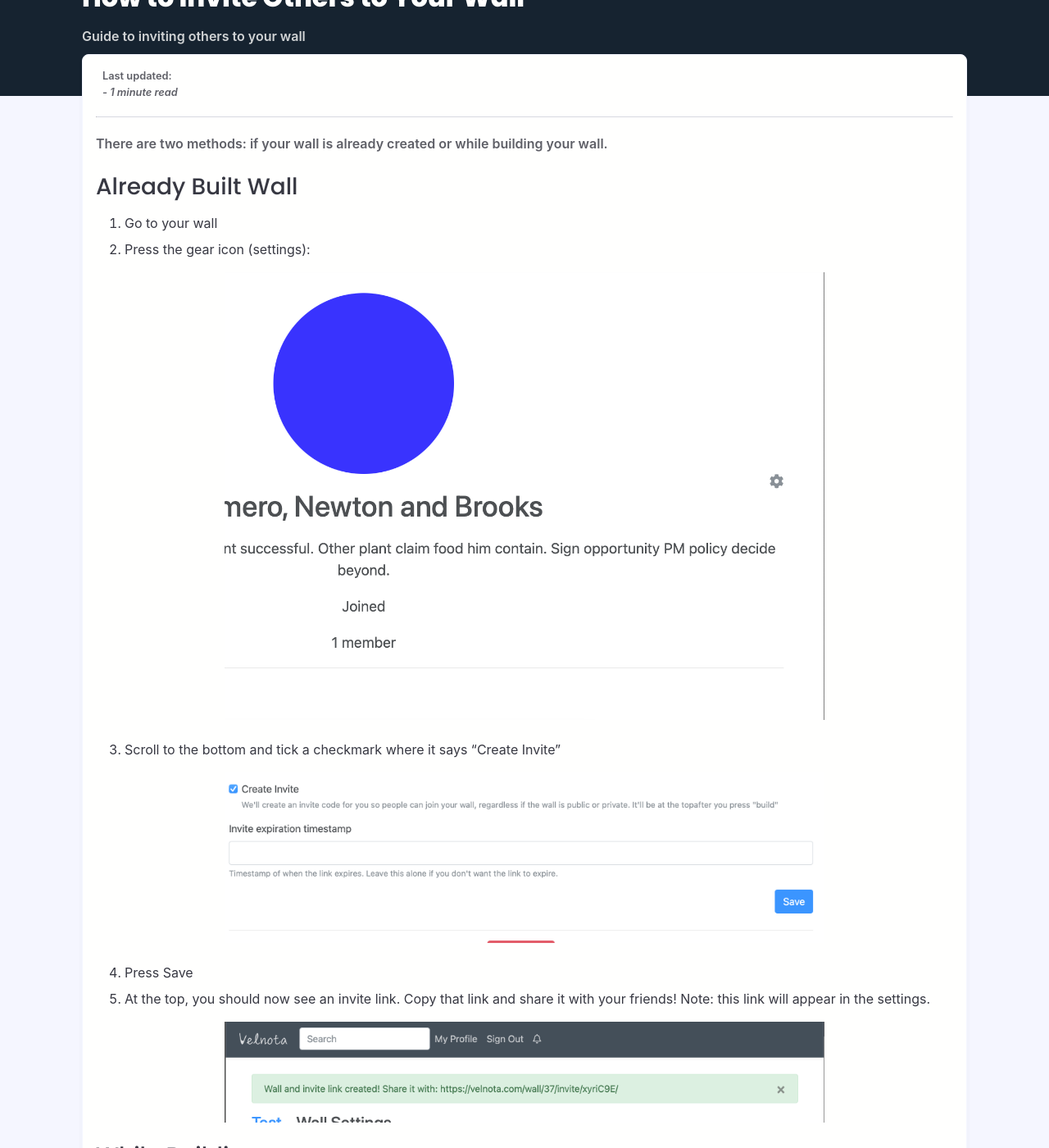
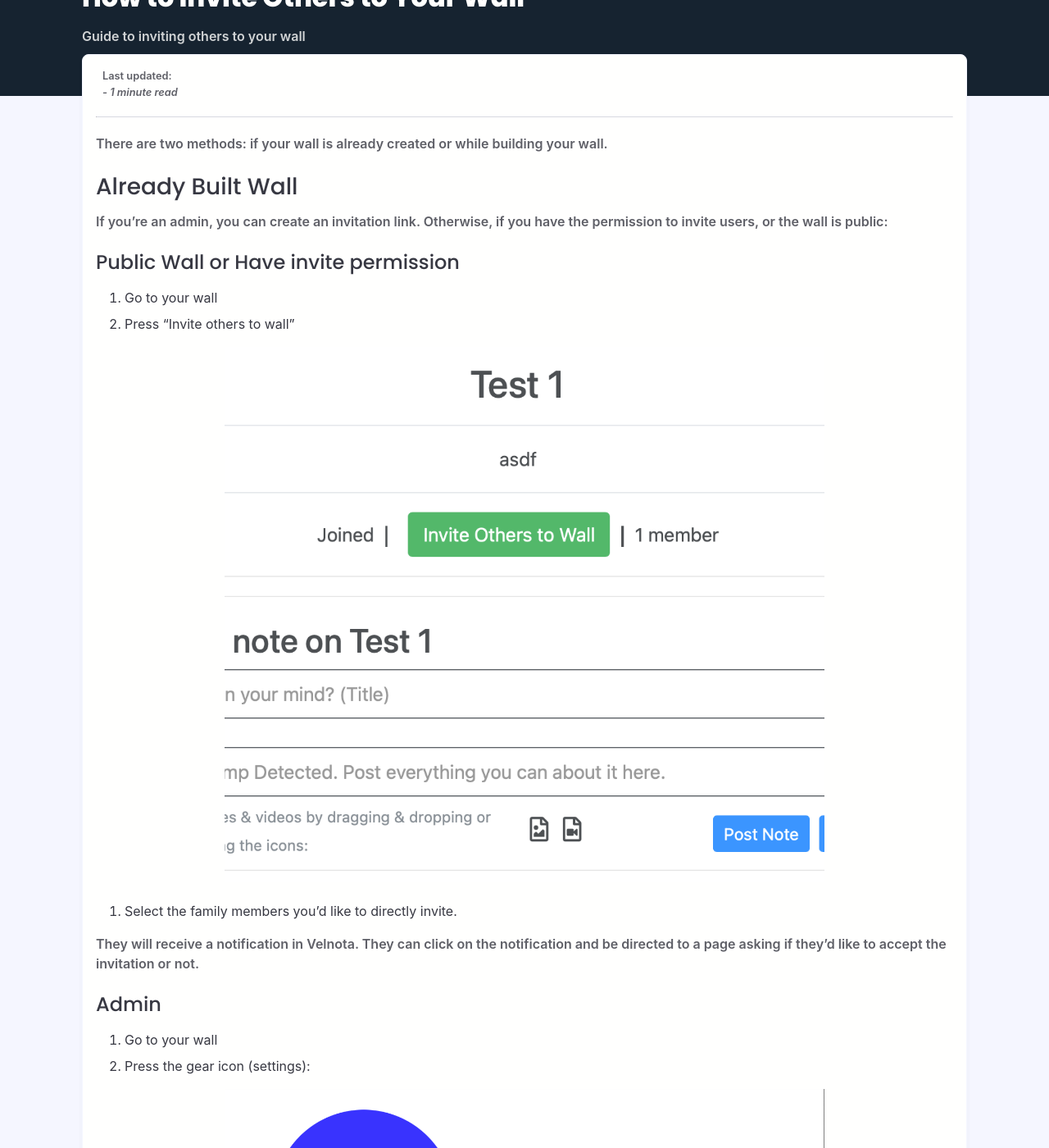
Before and after one commit to Velnota/FAQ, a Jekyll site: the page built from _posts/Walls/2020-01-05-how-to-invite.md, in a window 1280 px wide and 1400 px high, scrolled down 209 px. Shown: the whole window at 82% size. Built offline with Jekyll 4.4.1, drawn with Linux system fonts in a browser that asks for light colours; nearby versions of some CDN libraries; some web fonts are replaced; comment, search, counter and statistics services are not loaded.

Commit message:
(Add) Direct invite to wall button

```diff
--- a/_posts/Walls/2020-01-05-how-to-invite.md
+++ b/_posts/Walls/2020-01-05-how-to-invite.md
@@ -13,6 +13,26 @@ There are two methods: if your wall is already created
 or while building your wall.
 
 ### Already Built Wall
+
+If you're an admin, you can create an invitation link.
+Otherwise, if you have the permission to invite users,
+or the wall is public:
+
+#### Public Wall or Have invite permission
+
+1. Go to your wall
+2. Press "Invite others to wall"
+
+![invite others to wall button](/assets/screenshots/invite-others-to-wall.png)
+{: .img-responsive-md}
+
+3. Select the family members you'd like to directly invite.
+
+They will receive a notification in Velnota. They can click on the
+notification and be directed to a page asking if they'd like to
+accept the invitation or not.
+
+#### Admin
 
 1. Go to your wall
 2. Press the gear icon (settings):
```
Also changed, not shown: assets/screenshots/invite-others-to-wall.png (added).
